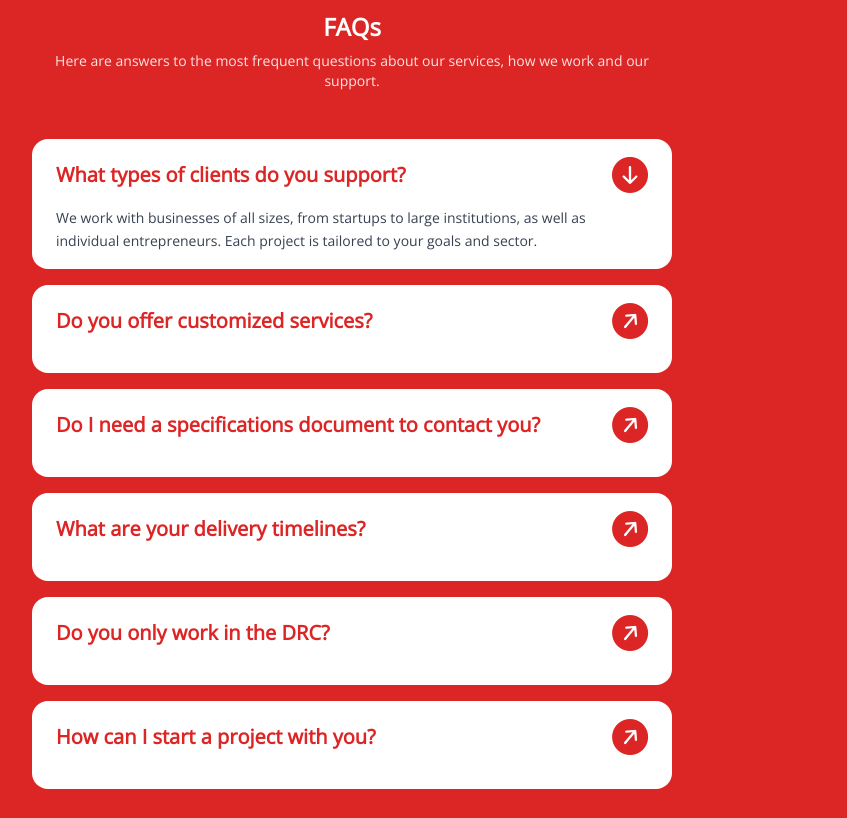
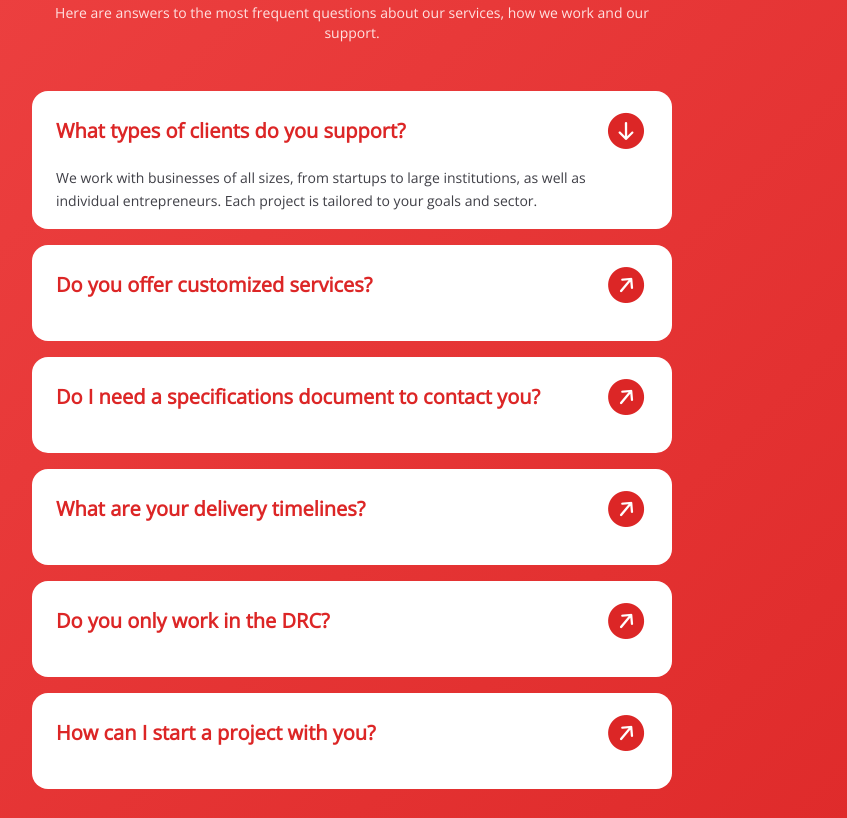
Before and after one commit to Bentshims/coreasofts-website, a plain HTML site: page index.html in a window 1280 px wide. Shown: the part 4122-4940 px from the top of the page, without its empty margins (288-1135 px from the left). Drawn offline with nearby package versions, Linux system fonts and the light colour scheme.

Commit message:
finalisation de la section faqs

```diff
--- a/index.html
+++ b/index.html
@@ -364,22 +364,22 @@
 
     <!-- section faq -->
 
-    <section class="relative px-4 md:px-80 bg-red-600 text-white wave-bg min-h-screen" data-animate>
-      <div class="max-w-5xl mx-auto pt-40 pb-80">
+    <section class="relative curved-bg-mobile px-4 md:px-80 text-white bg-red-500 md:wave-bg min-h-screen" data-animate>
+      <div class="max-w-5xl mx-auto py-28 md:pb-80">
         <h2 class="text-center text-2xl font-semibold mb-2" data-i18n="faq.title">FAQs</h2>
         <p class="text-center text-sm text-red-100 max-w-2xl mx-auto mb-12" data-i18n="faq.subtitle">
           Voici les réponses aux qudestions les plus fréquentes sur nos services, notre fonctionnement et notre accompagnement.
         </p>
 
         <div class="space-y-4 md:max-w-3xl mx-auto">
-          <div class="bg-white text-black rounded-2xl px-6 py-4 cursor-pointer transition-all" data-faq>
+          <div class="bg-white text-black rounded-2xl px-3 md:px-6 py-2 md:py-4 cursor-pointer transition-all" data-faq>
             <div class="flex justify-between items-center">
-              <h3 class="font-semibold text-xl text-red-600" data-i18n="faq.items.0.q">Quels types de clients accompagnez-vous ?</h3>
-              <span class="faq-toggle flex items-center justify-center">
-                <i class="bi bi-arrow-up-right-circle-fill text-red-600 text-4xl"></i>
+              <h3 class="font-semibold text-lg md:text-xl text-red-600" data-i18n="faq.items.0.q">Quels types de clients accompagnez-vous ?</h3>
+              <span class="faq-toggle flex items-center justify-center m-1">
+                <i class="bi bi-arrow-up-right-circle-fill text-red-600 text-4xl "></i>
               </span>
             </div>
-            <div class="faq-content mt-3 text-sm text-gray-700 leading-relaxed max-h-0 overflow-hidden">
+            <div class="faq-content mt-2 md:mt-3 text-sm text-zinc-700 leading-relaxed max-h-0 overflow-hidden">
               <span data-i18n="faq.items.0.a">
                 Nous travaillons avec des entreprises de toutes tailles, des start-ups aux grandes institutions, ainsi
                 qu'avec des entrepreneurs individuels. Chaque projet est adapté à vos objectifs et à votre secteur.
@@ -387,62 +387,62 @@
             </div>
           </div>
 
-          <div class="bg-white text-black rounded-2xl px-6 py-4 cursor-pointer transition-all" data-faq>
+          <div class="bg-white text-black rounded-2xl px-3 md:px-6 py-2 md:py-4 cursor-pointer transition-all" data-faq>
             <div class="flex justify-between items-center">
-              <h3 class="font-semibold text-xl text-red-600" data-i18n="faq.items.1.q">Proposez-vous des services personnalisés</h3>
-              <span class="faq-toggle flex items-center justify-center">
-                <i class="bi bi-arrow-up-right-circle-fill text-red-600 text-4xl"></i>
+              <h3 class="font-semibold text-lg md:text-xl text-red-600" data-i18n="faq.items.1.q">Proposez-vous des services personnalisés</h3>
+              <span class="faq-toggle flex items-center justify-center m-1">
+                <i class="bi bi-arrow-up-right-circle-fill text-red-600 text-4xl "></i>
               </span>
             </div>
-            <div class="faq-content mt-4 text-sm text-gray-700 leading-relaxed max-h-0 overflow-hidden">
+            <div class="faq-content mt-2 md:mt-4 text-sm text-zinc-700 leading-relaxed max-h-0 overflow-hidden">
               <span data-i18n="faq.items.1.a">Oui, nous proposons des solutions sur mesure en fonction de vos besoins spécifiques et de vos contraintes.</span>
             </div>
           </div>
 
-          <div class="bg-white text-black rounded-2xl px-6 py-4 cursor-pointer transition-all" data-faq>
+          <div class="bg-white text-black rounded-2xl px-3 md:px-6 py-2 md:py-4 cursor-pointer transition-all" data-faq>
             <div class="flex justify-between items-center">
-              <h3 class="font-semibold text-xl text-red-600" data-i18n="faq.items.2.q">Faut-il déjà avoir un cahier des charges pour vous contacter ?</h3>
-              <span class="faq-toggle flex items-center justify-center">
-                <i class="bi bi-arrow-up-right-circle-fill text-red-600 text-4xl"></i>
+              <h3 class="font-semibold text-lg md:text-xl text-red-600" data-i18n="faq.items.2.q">Faut-il déjà avoir un cahier des charges pour vous contacter ?</h3>
+              <span class="faq-toggle flex items-center justify-center m-1">
+                <i class="bi bi-arrow-up-right-circle-fill text-red-600 text-4xl "></i>
               </span>
             </div>
-            <div class="faq-content mt-4 text-sm text-gray-700 leading-relaxed max-h-0 overflow-hidden">
+            <div class="faq-content mt-2 md:mt-4 text-sm text-zinc-700 leading-relaxed max-h-0 overflow-hidden">
               <span data-i18n="faq.items.2.a">Non, nous pouvons vous aider à le formaliser ensemble dès le début du projet.</span>
             </div>
           </div>
 
-          <div class="bg-white text-black rounded-2xl px-6 py-4 cursor-pointer transition-all" data-faq>
+          <div class="bg-white text-black rounded-2xl px-3 md:px-6 py-2 md:py-4 cursor-pointer transition-all" data-faq>
             <div class="flex justify-between items-center">
-              <h3 class="font-semibold text-xl text-red-600" data-i18n="faq.items.3.q">Quels sont vos délais de réalisation ?</h3>
-              <span class="faq-toggle flex items-center justify-center">
-                <i class="bi bi-arrow-up-right-circle-fill text-red-600 text-4xl"></i>
+              <h3 class="font-semibold text-lg md:text-xl text-red-600" data-i18n="faq.items.3.q">Quels sont vos délais de réalisation ?</h3>
+              <span class="faq-toggle flex items-center justify-center m-1">
+                <i class="bi bi-arrow-up-right-circle-fill text-red-600 text-4xl "></i>
               </span>
             </div>
-            <div class="faq-content mt-4 text-sm text-gray-700 leading-relaxed max-h-0 overflow-hidden">
+            <div class="faq-content mt-2 md:mt-4 text-sm text-zinc-700 leading-relaxed max-h-0 overflow-hidden">
               <span data-i18n="faq.items.3.a">Les délais varient en fonction de la complexité du projet, mais nous travaillons toujours pour optimiser les temps de livraison.</span>
             </div>
           </div>
 
-          <div class="bg-white text-black rounded-2xl px-6 py-4 cursor-pointer transition-all" data-faq>
+          <div class="bg-white text-black rounded-2xl px-3 md:px-6 py-2 md:py-4 cursor-pointer transition-all" data-faq>
             <div class="flex justify-between items-center">
-              <h3 class="font-semibold text-xl text-red-600" data-i18n="faq.items.4.q">Travaillez-vous uniquement en RDC ?</h3>
-              <span class="faq-toggle flex items-center justify-center">
-                <i class="bi bi-arrow-up-right-circle-fill text-red-600 text-4xl"></i>
+              <h3 class="font-semibold text-lg md:text-xl text-red-600" data-i18n="faq.items.4.q">Travaillez-vous uniquement en RDC ?</h3>
+              <span class="faq-toggle flex items-center justify-center m-1">
+                <i class="bi bi-arrow-up-right-circle-fill text-red-600 text-4xl "></i>
               </span>
             </div>
-            <div class="faq-content mt-4 text-sm text-gray-700 leading-relaxed max-h-0 overflow-hidden">
+            <div class="faq-content mt-2 md:mt-4 text-sm text-zinc-700 leading-relaxed max-h-0 overflow-hidden">
               <span data-i18n="faq.items.4.a">Non, nous travaillons avec des clients partout dans le monde.</span>
             </div>
           </div>
 
-          <div class="bg-white text-black rounded-2xl px-6 py-4 cursor-pointer transition-all" data-faq>
+          <div class="bg-white text-black rounded-2xl px-3 md:px-6 py-2 md:py-4 cursor-pointer transition-all" data-faq>
             <div class="flex justify-between items-center">
-              <h3 class="font-semibold text-xl text-red-600" data-i18n="faq.items.5.q">Comment démarrer un projet avec vous ?</h3>
-              <span class="faq-toggle flex items-center justify-center">
-                <i class="bi bi-arrow-up-right-circle-fill text-red-600 text-4xl"></i>
+              <h3 class="font-semibold text-lg md:text-xl text-red-600" data-i18n="faq.items.5.q">Comment démarrer un projet avec vous ?</h3>
+              <span class="faq-toggle flex items-center justify-center m-1">
+                <i class="bi bi-arrow-up-right-circle-fill text-red-600 text-4xl "></i>
               </span>
             </div>
-            <div class="faq-content mt-4 text-sm text-gray-700 leading-relaxed max-h-0 overflow-hidden">
+            <div class="faq-content mt-2 md:mt-4 text-sm text-zinc-700 leading-relaxed max-h-0 overflow-hidden">
               <span data-i18n="faq.items.5.a">Vous pouvez nous contacter directement via notre formulaire de contact ou par email, et nous vous répondrons rapidement.</span>
             </div>
           </div>
--- a/style.css
+++ b/style.css
@@ -4,6 +4,12 @@
 .curved-bg {
     background: linear-gradient(135deg, #ef4444 0%, #dc2626 100%);
     clip-path: polygon(0 25%, 100% 0, 100% 85%, 0 100%);
+}
+
+.curved-bg-mobile{
+  background: linear-gradient(135deg, #ef4444 0%, #dc2626 100%);
+  /* clip-path: polygon(22% 3%, 50% 2%, 100% 0, 100% 95%, 57% 97%, 29% 98%, 0 100%, 0 6%); */
+  clip-path: polygon(21% 3%, 51% 2%, 100% 0, 100% 96%, 54% 96%, 29% 97%, 0 100%, 0 5%);
 }
 
 /*animations au Scroll  */
```
